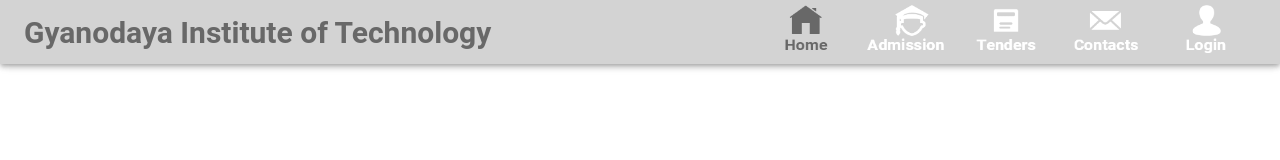
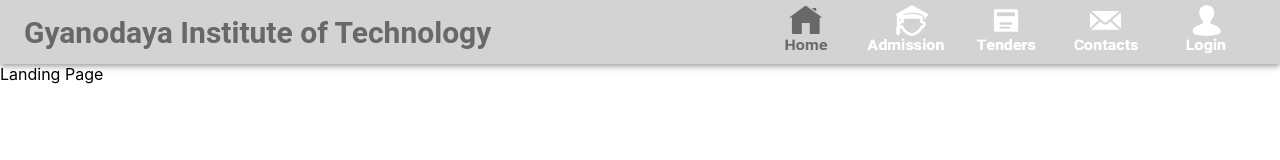
Before and after one commit to Ankit-Raj27/git_website, a React (Create React App) app: page / in a window 1280 px wide. Shown: the top 160 px of the page. Built offline with nearby package versions, Linux system fonts and the light colour scheme.

Commit message:
[NEW] Created Routes Template

```diff
--- a/src/App.js
+++ b/src/App.js
@@ -1,8 +1,19 @@
 import './App.css';
 import Header from './components/header';
+import { Route, Routes } from "react-router-dom";
+import LandingPage from './components/LandingPage';
+
 function App() {
   return (
-    <div> <Header/> </div>
+    <div style={{display: 'flex', flexDirection: 'column'}}>
+      {/* This header will appear on all the pages */}
+      <Header/>
+
+      {/* These are the routes. */}
+      <Routes>
+        <Route path="/" element={<LandingPage />} />
+      </Routes>
+    </div>
   );
 }
 
--- a/src/components/LandingPage/index.js
+++ b/src/components/LandingPage/index.js
@@ -0,0 +1,3 @@
+export default function LandingPage(){
+    return <div>Landing Page</div>
+}
--- a/src/components/header/index.js
+++ b/src/components/header/index.js
@@ -1,28 +1,28 @@
 import { AppBar, Toolbar, makeStyles } from "@material-ui/core";
 import React from "react";
-import { Link as RouterLink } from "react-router-dom";
+import { Link } from "react-router-dom";
 import "./header.css";
 
 // These are the menu items in header
 const headersData = [
   {
     label: "Home",
-    href: "/listings",
+    href: "/",
     icon: "/icons/Home Icon.png",
   },
   {
     label: "Admission",
-    href: "/mentors",
+    href: "/admission",
     icon: "/icons/Admission Icon.png",
   },
   {
     label: "Tenders",
-    href: "/account",
+    href: "/tenders",
     icon: "/icons/Tenders Icon.png",
   },
   {
     label: "Contacts",
-    href: "/logout",
+    href: "/contacts",
     icon: "/icons/Contacts Icon.png",
   },
   {
@@ -46,24 +46,24 @@
     // Directly returning the mapped array of objects
     return headersData.map((comp) => {
       return (
-        <a href="/" key={comp.label}>
+        <Link to={comp.href} key={comp.label}>
           <img src={comp.icon} height={50} alt={comp.label} />
-        </a>
+        </Link>
       );
     });
   }
 
   // This is the layout returned after all the processing
   return (
-    <header>
-      <AppBar className={header}>
-        <Toolbar>
-          <div className="flex-container">
-            <span className = "college-name">Gyanodaya Institute of Technology</span>
-            <span style={{float:"right"}}>{getMenuButtons()}</span>
-          </div>
-        </Toolbar>
-      </AppBar>
-    </header>
+    <AppBar className={header} position="relative">
+      <Toolbar>
+        <div className="flex-container">
+          <span className="college-name">
+            Gyanodaya Institute of Technology
+          </span>
+          <span style={{ float: "right" }}>{getMenuButtons()}</span>
+        </div>
+      </Toolbar>
+    </AppBar>
   );
 }
--- a/src/index.js
+++ b/src/index.js
@@ -1,9 +1,12 @@
-import React from 'react';
-import ReactDOM from 'react-dom';
-import './index.css';
-import App from './App';
+import React from "react";
+import ReactDOM from "react-dom";
+import "./index.css";
+import App from "./App";
+import { BrowserRouter } from "react-router-dom";
 
 ReactDOM.render(
-<App />,
-  document.getElementById('root')
+  <BrowserRouter>
+    <App />
+  </BrowserRouter>,
+  document.getElementById("root")
 );
```
Also changed, not shown: 1 other file (tests, documents, lock files or other folders).
